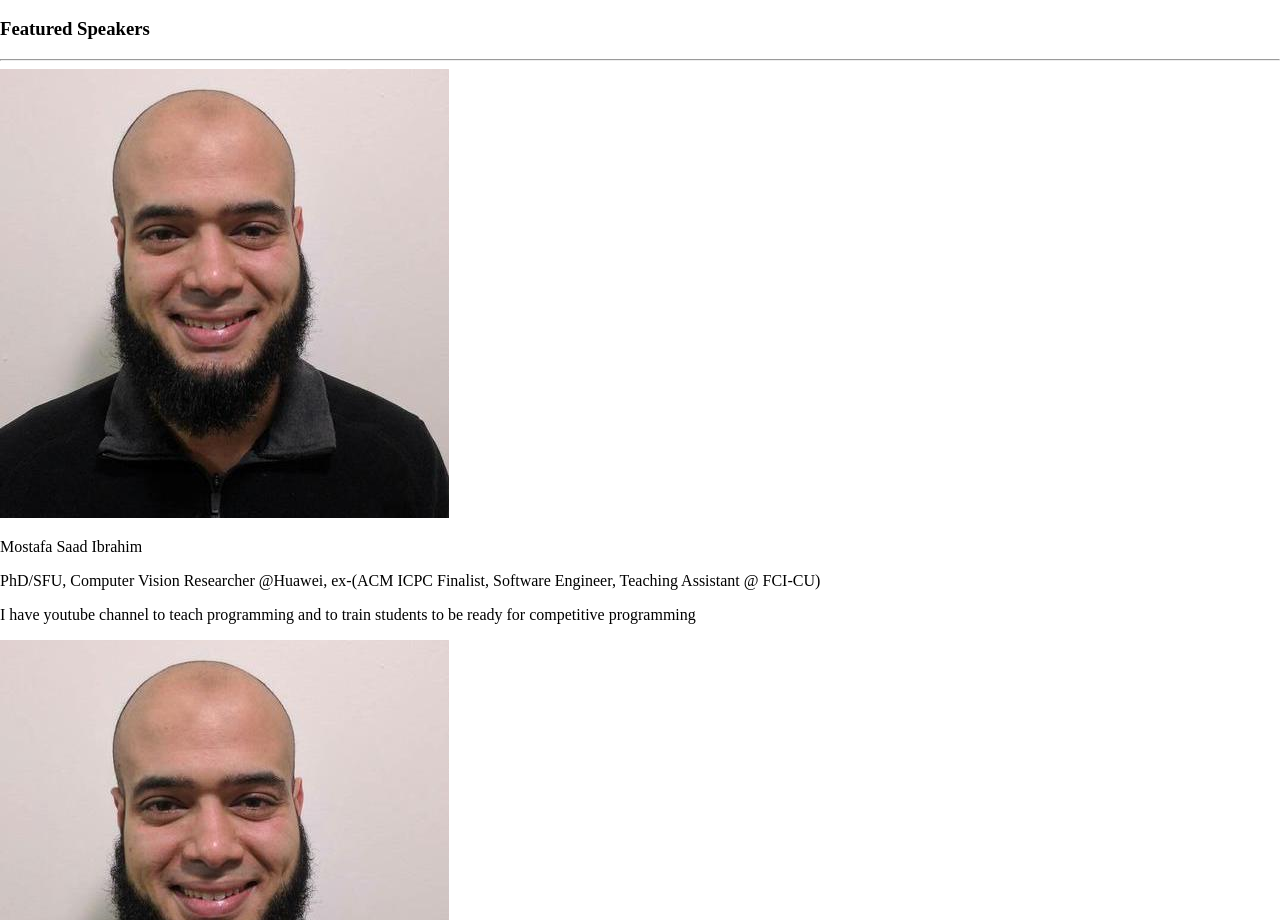
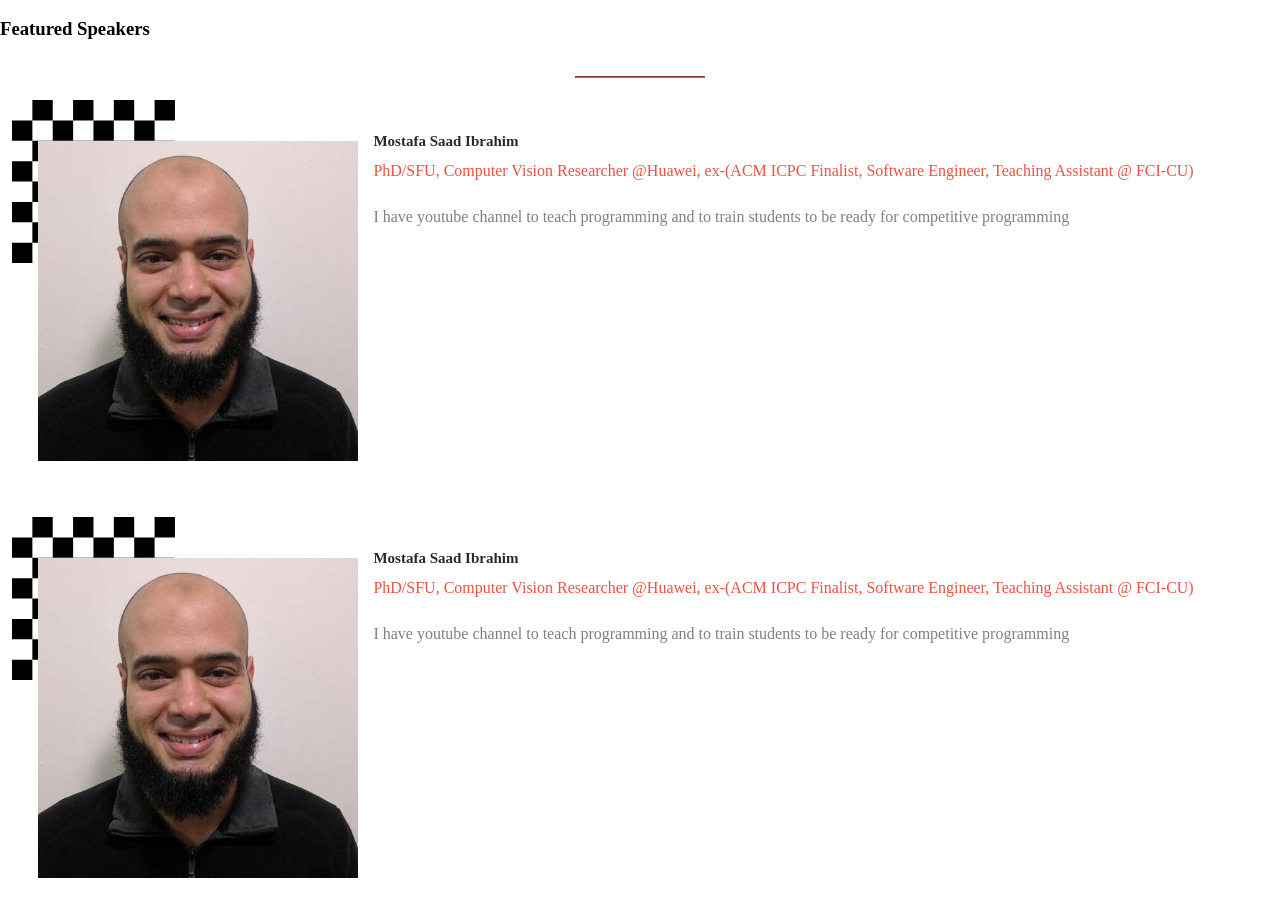
Before and after one commit to yosefHesham/capstone1, a website: page index.html in a window 1280 px wide. Shown: the part 1659-2579 px from the top of the page. Drawn offline with Linux system fonts and the light colour scheme; files whose address does not match are found by name.

Commit message:
Create speaker

```diff
--- a/index.html
+++ b/index.html
@@ -22,8 +22,8 @@
         <p class="location">@ Cairo university</p>
       </header>
       <section class="main-program">
-        <h3>Main Program</h3>
-        <hr>
+        <h3 class="section-title">Main Program</h3>
+        <hr class="section-line" />
         <div class="program-content">
           <img src="images/icons/lecture.png" alt="" />
           <p class="content-title">Lecture</p>
@@ -35,44 +35,46 @@
           <img src="images/icons/workshop.png" alt="" />
           <p class="content-title">workshop</p>
           <p class="content-description">
-            Watch experts solving code challenges and explore ther thinking techniques
+            Watch experts solving code challenges and explore ther thinking
+            techniques
           </p>
         </div>
         <div class="program-content">
           <img src="images/icons/exhibition.png" alt="" />
           <p class="content-title">Contest</p>
           <p class="content-description">
-            Show us your mind art, challenge yourself and many other students soving programming contest
+            Show us your mind art, challenge yourself and many other students
+            soving programming contest
           </p>
         </div>
         <a class="join-us" href=""> Join ACM ICPC Summit 2022</a>
       </section>
       <section class="speakers">
         <h3 class="section-title">Featured Speakers</h3>
-        <hr />
+        <hr class="section-line"/>
         <article class="speaker">
-          <img src="images/mostafa-sad.jpeg" alt="" />
+          <img src="images/speakers/mostafa-sad.jpeg" alt="" />
           <div class="speaker-details">
-            <p>Mostafa Saad Ibrahim</p>
-            <p>
+            <p class="speaker-name">Mostafa Saad Ibrahim</p>
+            <p class="speaker-position">
               PhD/SFU, Computer Vision Researcher @Huawei, ex-(ACM ICPC
               Finalist, Software Engineer, Teaching Assistant @ FCI-CU)
             </p>
-            <p>
+            <p class="speaker-bio">
               I have youtube channel to teach programming and to train students
               to be ready for competitive programming
             </p>
           </div>
         </article>
         <article class="speaker">
-          <img src="images/mostafa-sad.jpeg" alt="" />
+          <img src="images/speakers/mostafa-sad.jpeg" alt="" />
           <div class="speaker-details">
-            <p>Mostafa Saad Ibrahim</p>
-            <p>
+            <p class="speaker-name">Mostafa Saad Ibrahim</p>
+            <p class="speaker-position">
               PhD/SFU, Computer Vision Researcher @Huawei, ex-(ACM ICPC
               Finalist, Software Engineer, Teaching Assistant @ FCI-CU)
             </p>
-            <p>
+            <p class="speaker-bio">
               I have youtube channel to teach programming and to train students
               to be ready for competitive programming
             </p>
--- a/lib/styles/index.css
+++ b/lib/styles/index.css
@@ -62,8 +62,8 @@ h1 {
   margin-top: 0;
   margin-bottom: 5px;
 }
-.main-program hr {
-  border-color:var(--orange);
+.section-line {
+  border-color: var(--orange);
   width: 10%;
   height: 1%;
   margin: 5px auto;
@@ -76,12 +76,11 @@ h1 {
   flex-direction: row;
   align-items: center;
   justify-content: space-evenly;
-  background-color:rgba(39, 42, 49, .5) ;
+  background-color: rgba(39, 42, 49, 0.5);
 }
 .program-content img {
   width: 5%;
   height: 5%;
-
 }
 .content-title {
   color: var(--orange);
@@ -89,7 +88,7 @@ h1 {
   font-weight: 600;
 }
 .content-description {
-  color:white;
+  color: white;
   font-size: 15px;
   font-weight: 500;
   word-wrap: break-word;
@@ -99,8 +98,54 @@ h1 {
   background-color: var(--orange);
   text-align: center;
   text-decoration: none;
-  color:white;
+  color: white;
   padding: 5%;
   margin: 5% auto;
   cursor: pointer;
 }
+
+.speakers {
+  background-color: white;
+  display: flex;
+  flex-direction: column;
+  row-gap: 12px;
+}
+
+.speaker {
+  background-image: url("../../images/chess-board.svg");
+  background-size: 12%;
+  background-position-x: 1%;
+  background-position-y: 2%;
+  background-repeat: no-repeat;
+  width: 100%;
+  padding: 3%;
+  display: flex;
+  align-items: flex-start;
+  column-gap: 15px;
+}
+.speaker img {
+  width: 25%;
+  margin-top: 8px;
+  /* align-self: center; */
+}
+.speaker-details {
+  display: flex;
+  flex-direction: column;
+  justify-content: center;
+  row-gap: 12px;
+}
+.speaker-name {
+  color: var(--black);
+  font-weight: 600;
+  font-size: 15px;
+  margin: 0;
+}
+.speaker-position {
+  color: var(--orange);
+  margin: 0;
+}
+
+.speaker-bio {
+  color: gray;
+  font-weight: 500;
+}
```
Also changed, not shown: images/chess-board.svg (added).
